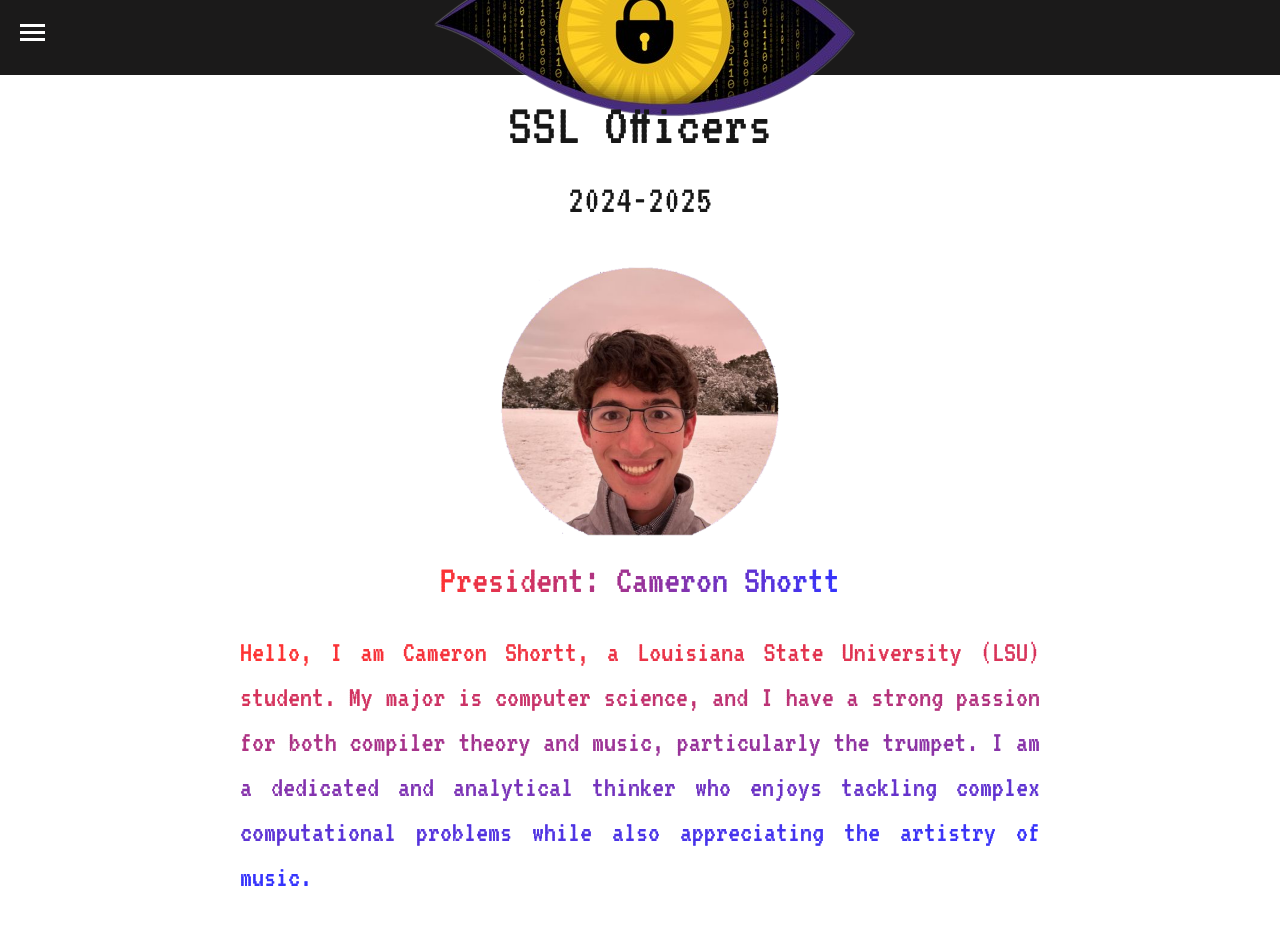
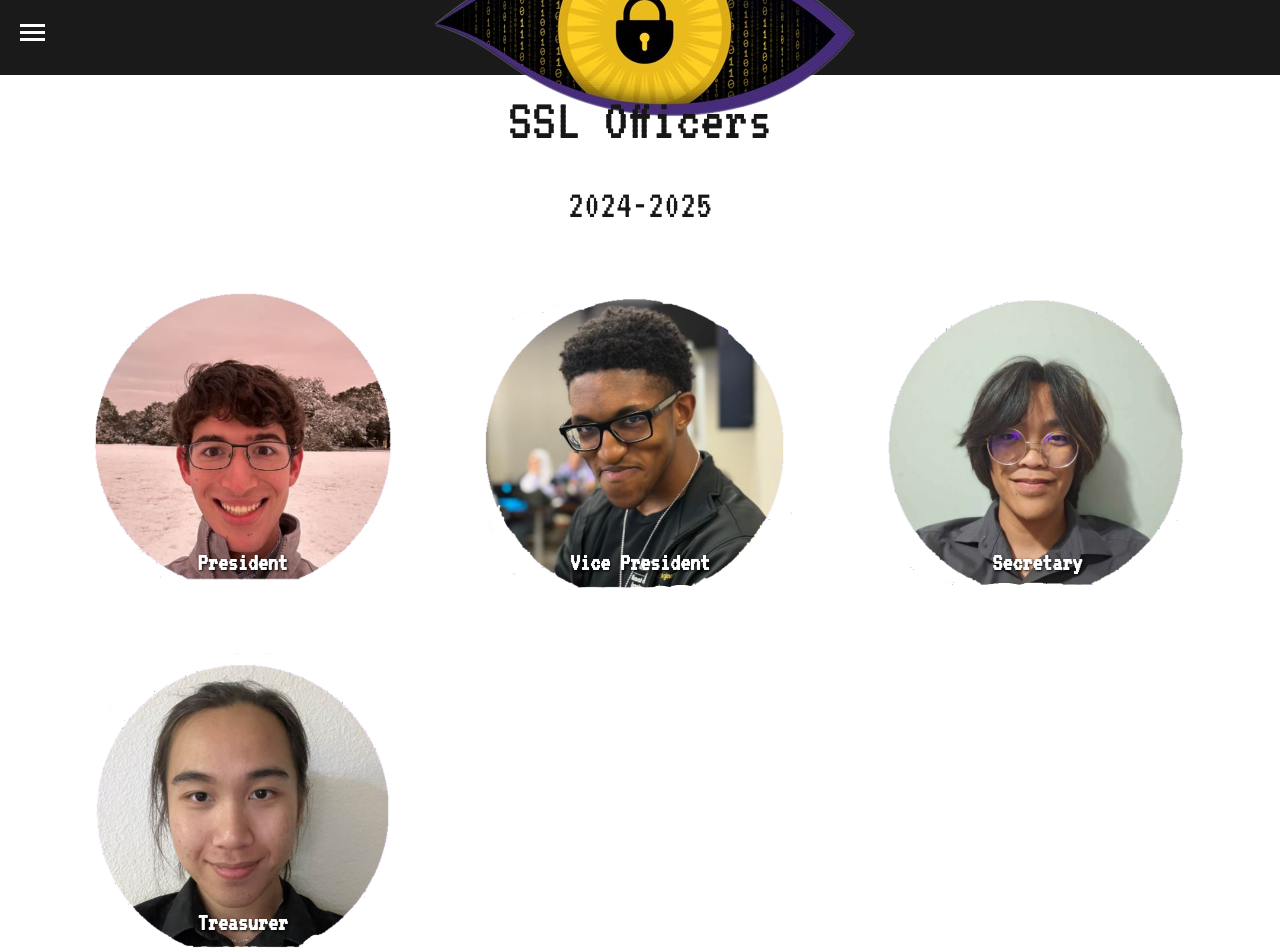
Before and after one commit to CSC-3380-Spring-2025/Team-30, a Next.js app: page /About in a window 1280 px wide. Shown: the top 952 px of the page. Built offline with nearby package versions, Linux system fonts and the light colour scheme.

Commit message:
Fixed About Page Scroll

```diff
--- a/src/pages/About.module.css
+++ b/src/pages/About.module.css
@@ -1,8 +1,8 @@
 .container {
   display: flex;
-    width: 70%;
-    justify-content: space-around;
   flex-direction: column;
+  align-items: center;
+  width: 100%;
   min-height: 100vh;
 }
 
@@ -11,67 +11,99 @@
   text-align: center;
 }
 
-.president span{
-    padding-top: 30px;
-    color: hsl(0 0% 100% / 0.2);
-    background-clip: text;
-    background-image: linear-gradient(90deg,red,blue);
-    background-size: 0% 100%;
-    background-repeat: no-repeat;
-    animation: scroll-reveal linear forwards;
-    animation-timeline: view(y);
+.year {
+  font-size: 40px;
+  text-align: center;
+  margin-top: 10px;
 }
 
-.president h2 span {
-  animation-range: cover 20vh;
-  animation-range-end: cover 30vh;
+.content {
+  width: 90%;
+  max-width: 1200px;
 }
 
-.president p span {
-  animation-range: cover 22.5vh;
-  animation-range-end: cover 50vh;
+.officerGrid {
+  display: grid;
+  grid-template-columns: repeat(auto-fit, minmax(320px, 1fr));
+  gap: 40px;
+  justify-items: center;
+  margin-top: 40px;
 }
 
-@keyframes scroll-reveal {
-  to{
-    background-size: 100% 100%;
-  }
+.officer {
+  display: flex;
+  flex-direction: column;
+  align-items: center;
 }
 
-.year{
-    font-size: 40px;
+.picWrapper {
+  position: relative;
+  width: 320px;
+  height: 320px;
+  overflow: hidden;
+  border-radius: 10px;
+}
+
+.picture {
+  width: 100%;
+  height: 100%;
+  object-fit: cover;
+  transition: transform 0.6s ease-in-out;
+  z-index: 1;
+  position: relative;
+}
+
+.slide {
+  transform: translateX(-100%);
+}
+
+.bioOverlay {
+  position: absolute;
+  top: 0;
+  left: 100%;
+  width: 100%;
+  height: 100%;
+  background-color: rgba(0, 0, 0, 0.9);
+  color: white;
+  padding: 20px;
+  box-sizing: border-box;
+  transition: left 0.6s ease-in-out;
+  z-index: 2;
+  display: flex;
+  flex-direction: column;
+  justify-content: center;
   text-align: center;
 }
 
-.pic {
-    display: flex;
-    justify-content: center;
-    align-items: center;
-    margin-top: 20px;
+.officer:hover .bioOverlay {
+  left: 0;
 }
 
-  .picture {
-    width: 300px;
-    height: 300px;
-    /* border-radius: 50%;    For rectangle images but I currently only have circles */
-    object-fit: cover;
-    /* border: 2px solid #333;  */
+.name {
+  font-size: 24px;
+  font-weight: bold;
+  margin-bottom: 10px;
 }
 
- .name{
-    text-align: center;
-    font-size: 40px;
+.bio {
+  font-size: 18px;
+  text-align: justify;
 }
 
- .bio{
-    text-align: justify;
-    font-size: 30px;
+.roleLabel {
+  position: absolute;
+  top: 90%;
+  left: 50%;
+  transform: translate(-50%, -50%);
+  z-index: 2;
+  color: white;
+  font-size: 25px;
+  font-weight: bold;
+  text-shadow: 1px 1px 3px black;
+  transition: opacity 0.4s ease;
+  pointer-events: none;
 }
 
- .bioContainer{
-    width: 800px;
-    height: 300px;
-    box-sizing: border-box;
-    overflow: clip;
-    margin: 20px auto;
+.officer:hover .roleLabel {
+  opacity: 0;
 }
--- a/src/pages/About.tsx
+++ b/src/pages/About.tsx
@@ -1,75 +1,61 @@
-// import HamburgerMenu from "@/components/hamburgerMenu"; // Import the HamburgerMenu component
-import styles from './About.module.css'
-import { useState } from "react";
+import styles from './About.module.css';
+import { useState } from 'react';
 
 export default function Home() {
-  const [isMoving, setIsMoving] = useState(false);
-//theres definetly wayyy better ways to do this but this is the best I can come up with rn with the research i've done
-//gonna have to figure out how to make the text appear as the picture slides
-//its not actively registering that the cursor is still over the proximity of the image so it just slides back before i move the cursor
+  const [hoveredIndex, setHoveredIndex] = useState<number | null>(null);
 
+  const officers = [
+    {
+      name: 'President: Cameron Shortt',
+      img: './images/SSLPresident.png',
+      bio: 'Hello, I am Cameron Shortt, a Louisiana State University (LSU) student. My major is computer science, and I have a strong passion for both compiler theory and music, particularly the trumpet...',
+    },
+    {
+      name: 'Vice President: Ronald Gibson',
+      img: './images/SSLVicePresident.png',
+      bio: 'Hello, I am Ronald Gibson, III, a Louisiana State University (LSU) student. My major is computer science with a concentration in cyber operations...',
+    },
+    {
+      name: 'Secretary: Tai Tran',
+      img: './images/SSLSecratary.png',
+      bio: 'Hello, I am Tai Tran, a Louisiana State University (LSU) student. My major is computer science, and my interests lie in IoT security and piano...',
+    },
+    {
+      name: 'Treasurer: Landon Truong',
+      img: './images/SSLTreasurer.png',
+      bio: 'Hello, I am Landon Truong, a Louisiana State University (LSU) student. My major is computer science, and I am deeply interested in malware prevention and cybersecurity...',
+    },
+  ];
 
   return (
     <div className={styles.container}>
-      <div className="topBox">
+      <div className="topBox" />
+      <div className={styles.content}>
+        <div className={styles.title}>SSL Officers</div>
+        <div className={styles.year}>2024-2025</div>
 
-      </div>
-      <div className="content">
-        <div className={styles.title}>
-          SSL Officers
-        </div>
-        <div className={styles.year}>2024-2025</div>
-        <div className={styles.pic}>
-            <img src="./images/SSLPresident.png" alt="SSL President" className={`${styles.picture} ${isMoving ? styles.animated : ''}`}/>
-          </div>
-          <div className={styles.president}>
-            <h2 className={styles.name}>
-            <span>President: Cameron Shortt</span>
-            </h2>
-            <div className={styles.bioContainer}>
-              <p className={styles.bio}>
-              <span>Hello, I am Cameron Shortt, a Louisiana State University (LSU) student. My major is computer science, and I have a strong passion for both compiler theory and music, particularly the trumpet. I am a dedicated and analytical thinker who enjoys tackling complex computational problems while also appreciating the artistry of music.
-              </span>
-              </p>
+        <div className={styles.officerGrid}>
+          {officers.map((officer, index) => (
+            <div
+              className={styles.officer}
+              key={index}
+              onMouseEnter={() => setHoveredIndex(index)}
+              onMouseLeave={() => setHoveredIndex(null)}
+            >
+              <div className={styles.picWrapper}>
+              <div className={styles.roleLabel}>{officer.name.split(":")[0]}</div>
+              <img
+                src={officer.img}
+                alt={officer.name}
+                className={`${styles.picture} ${hoveredIndex === index ? styles.slide : ''}`}
+              />
+              <div className={styles.bioOverlay}>
+                <p className={styles.name}>{officer.name}</p>
+                <p className={styles.bio}>{officer.bio}</p>
               </div>
-          </div>
-        <div className={styles.pic}>
-            <img src="./images/SSLVicePresident.png" alt="SSL Vice President" className={`${styles.picture} ${isMoving ? styles.animated : ''}`} />
-          </div>
-        <div className={styles.vicepresident}>
-          <p className={styles.name}>
-            Vice President: Ronald Gibson
-          </p>
-          <div className={styles.bioContainer}>
-            <p className={styles.bio}>
-            Hello, I am Ronald Gibson, III, a Louisiana State University (LSU) student. My major is computer science with a concentration in cyber operations. I am a skilled and ambitious self-starter who always strives for high performance and is willing to take on the most challenging tasks.
-            </p>
             </div>
-        </div>
-        <div className={styles.pic}>
-            <img src="./images/SSLSecratary.png" alt="SSL Secratary" className={`${styles.picture} ${isMoving ? styles.animated : ''}`}/>
-          </div>
-        <div className={styles.secratary}>
-          <p className={styles.name}>
-            Secratary: Tai Tran
-          </p>
-          <div className={styles.bioContainer}>
-            <p className={styles.bio}>
-            Hello, I am Tai Tran, a Louisiana State University (LSU) student. My major is computer science, and my interests lie in IoT security and piano. I am passionate about exploring the vulnerabilities of connected devices and developing secure solutions to protect them. Outside of cybersecurity, I find creativity and discipline in playing the piano.
-            </p>
             </div>
-        </div>
-        <div className={styles.pic}>
-            <img src="./images/SSLTreasurer.png" alt="SSL Secratary" className={`${styles.picture} ${isMoving ? styles.animated : ''}`} />
-          </div>
-        <div className={styles.treasurer}>
-          <p className={styles.name}>
-            Treasurer: Landon Truong
-          </p>
-          <div className={styles.bioContainer}>
-            <p className={styles.bio}>
-            Hello, I am Landon Truong, a Louisiana State University (LSU) student. My major is computer science, and I am deeply interested in malware prevention and cybersecurity. I am passionate about analyzing and mitigating cyber threats to create safer digital environments. Beyond the world of security, I enjoy the physical and mental challenges of rock climbing.            </p>
-            </div>
+          ))}
         </div>
       </div>
     </div>
```
Lines whose indentation alone changed are shown as unchanged.
